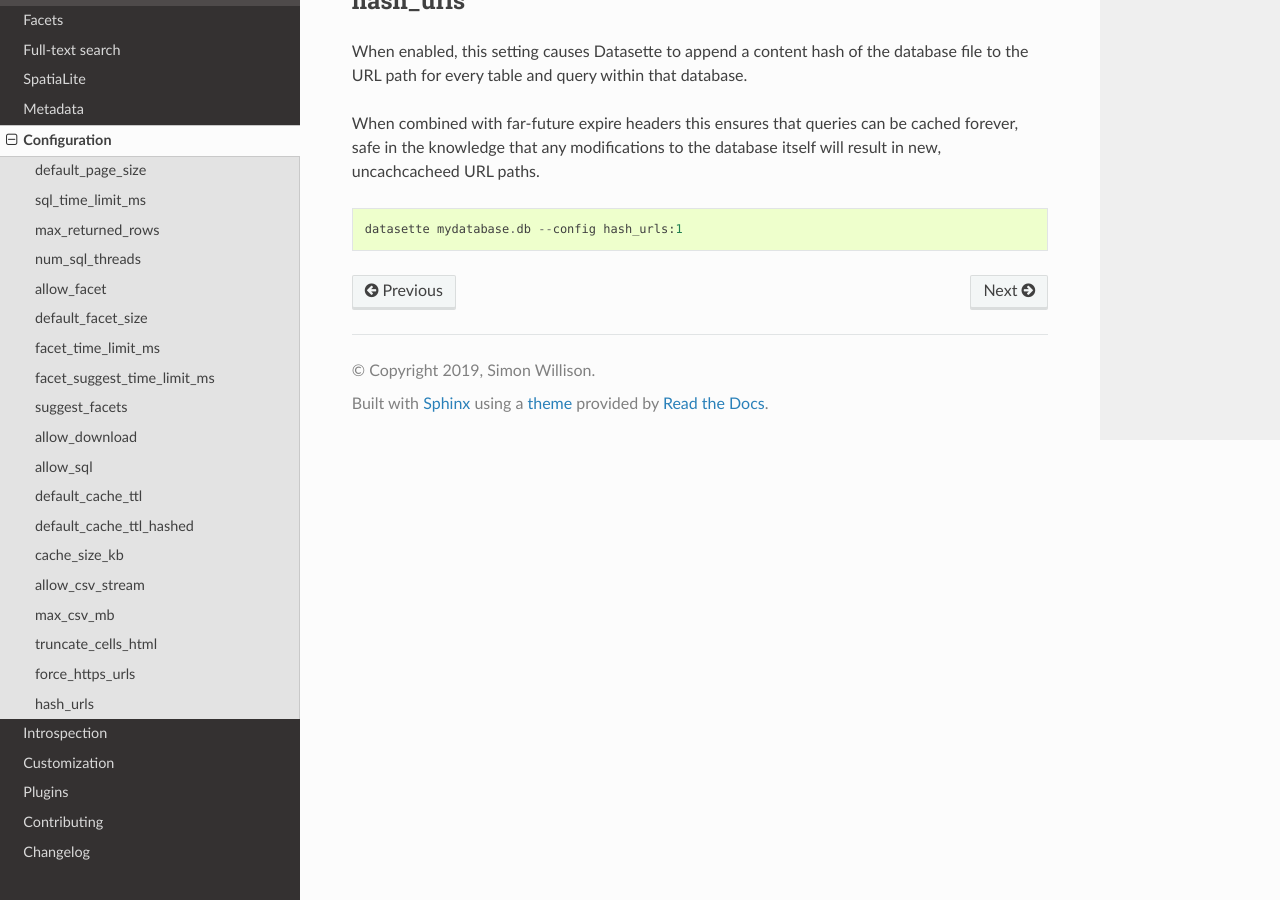
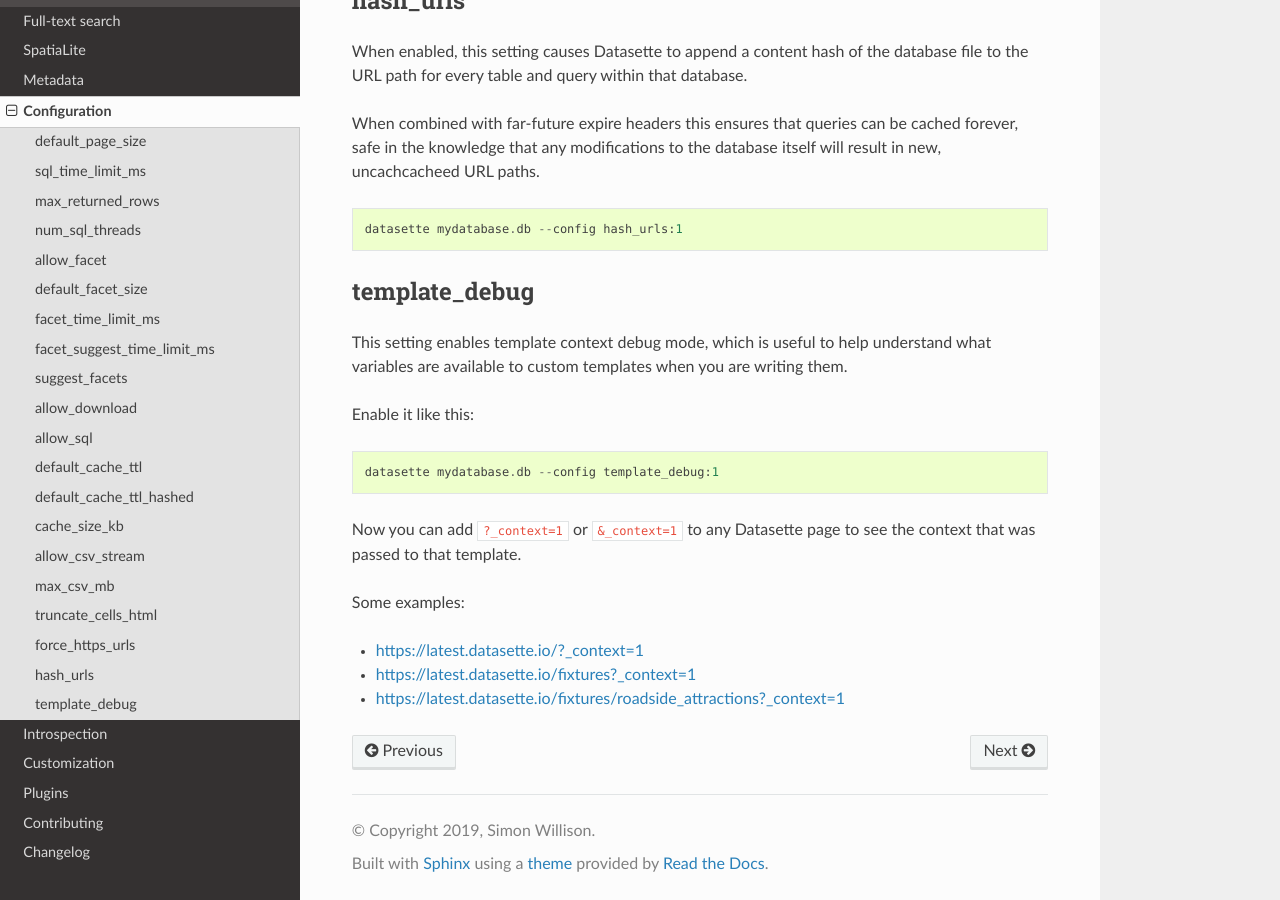
Before and after one commit to simonw/datasette, a Sphinx documentation site: the page built from docs/config.rst, in a window 1280 px wide and 900 px high, scrolled down 4628 px. Built offline with Sphinx 7.4.7 and the Read the Docs theme 2.0.0, drawn with Linux system fonts in a browser that asks for light colours.

Commit message:
Added template_debug setting, closes #654

```diff
--- a/docs/config.rst
+++ b/docs/config.rst
@@ -209,3 +209,22 @@ itself will result in new, uncachcacheed URL paths.
 ::
 
     datasette mydatabase.db --config hash_urls:1
+
+.. _config_template_debug:
+
+template_debug
+--------------
+
+This setting enables template context debug mode, which is useful to help understand what variables are available to custom templates when you are writing them.
+
+Enable it like this::
+
+    datasette mydatabase.db --config template_debug:1
+
+Now you can add ``?_context=1`` or ``&_context=1`` to any Datasette page to see the context that was passed to that template.
+
+Some examples:
+
+* https://latest.datasette.io/?_context=1
+* https://latest.datasette.io/fixtures?_context=1
+* https://latest.datasette.io/fixtures/roadside_attractions?_context=1
```
Also changed, not shown: .travis.yml, 4 other files.
